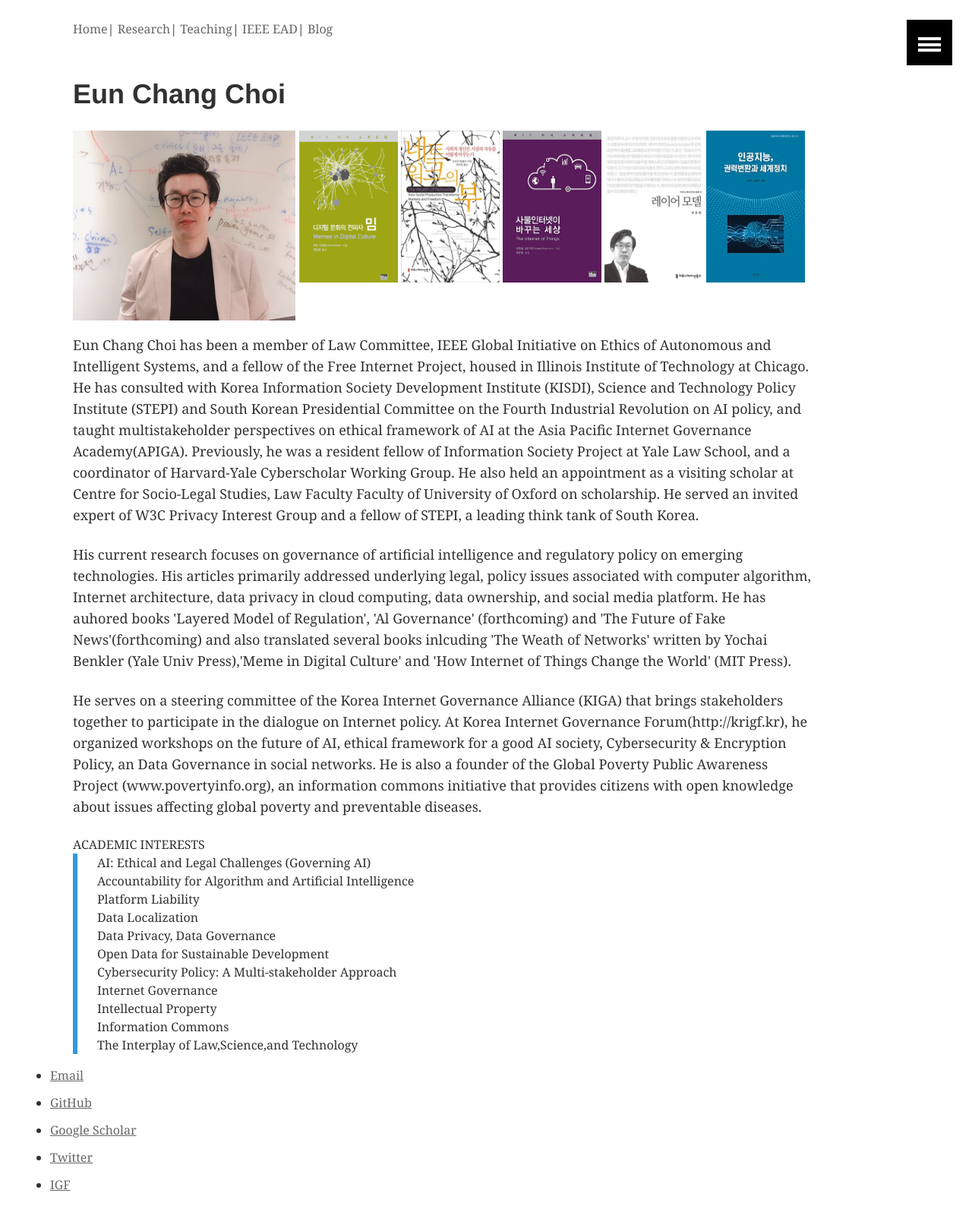
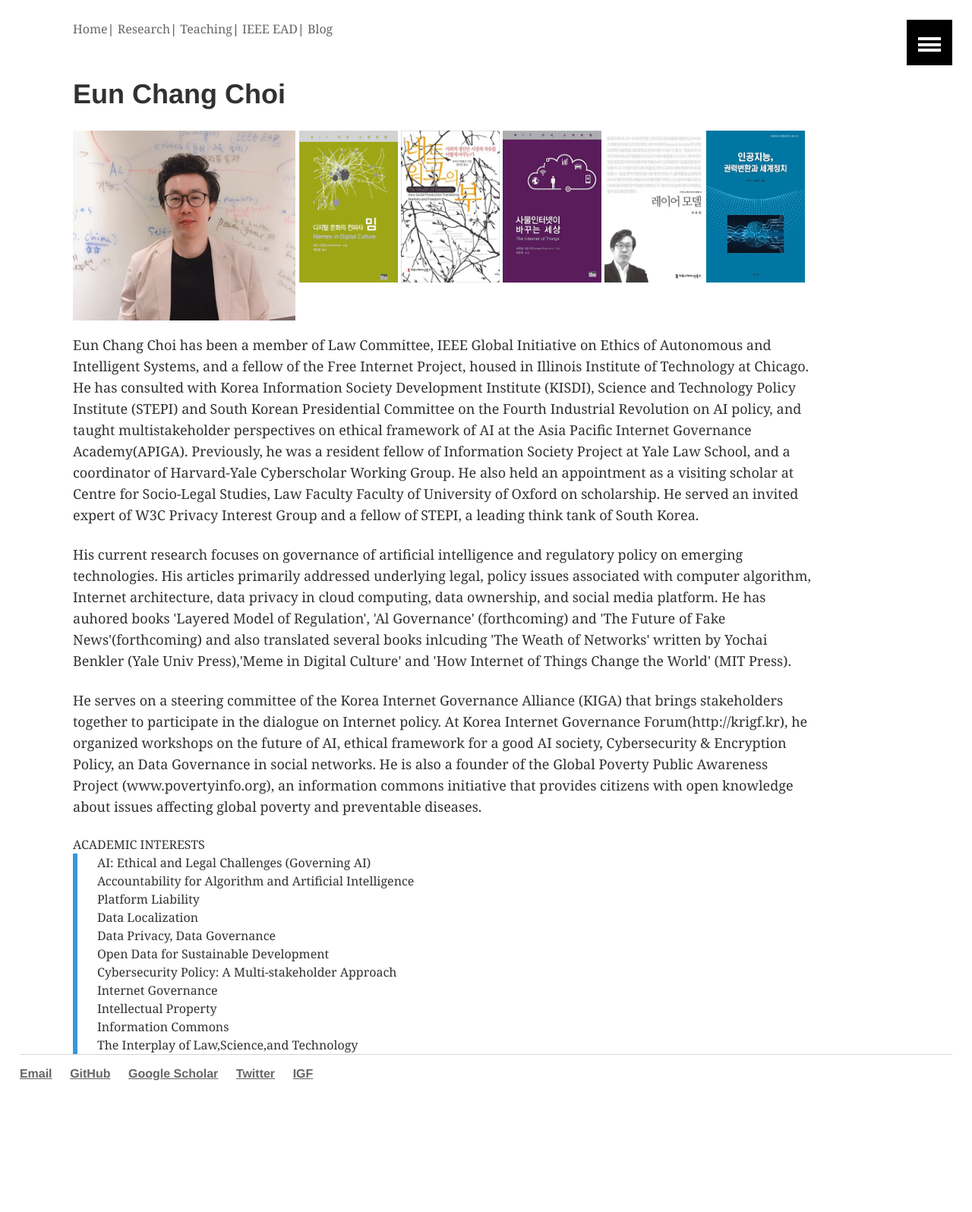
Before and after one commit to eunchangchoi/eunchangchoi.github.io, a Jekyll site: the page built from index.md, in a window 1280 px wide. Shown: the whole page at 76% size. Built offline with Jekyll 4.4.1, drawn with Linux system fonts in a browser that asks for light colours; after the commit the page ends 1450 px from its top, so only the background shows below that.

Commit message:
Update main.scss

```diff
--- a/css/main.scss
+++ b/css/main.scss
@@ -57,3 +57,8 @@
 .menu_{
 	text-decoration:none;
 }
+
+nav ul, footer ul { font-size: 1em; font-family: 'Helvetica', 'Arial', 'Sans-Serif'; padding: 0px; list-style: none; font-weight: bold; }
+nav ul li, footer ul li { display: inline; margin-right: 20px; }
+
+footer { border-top: 1px solid #d5d5d5; font-size: .8em; }
```
